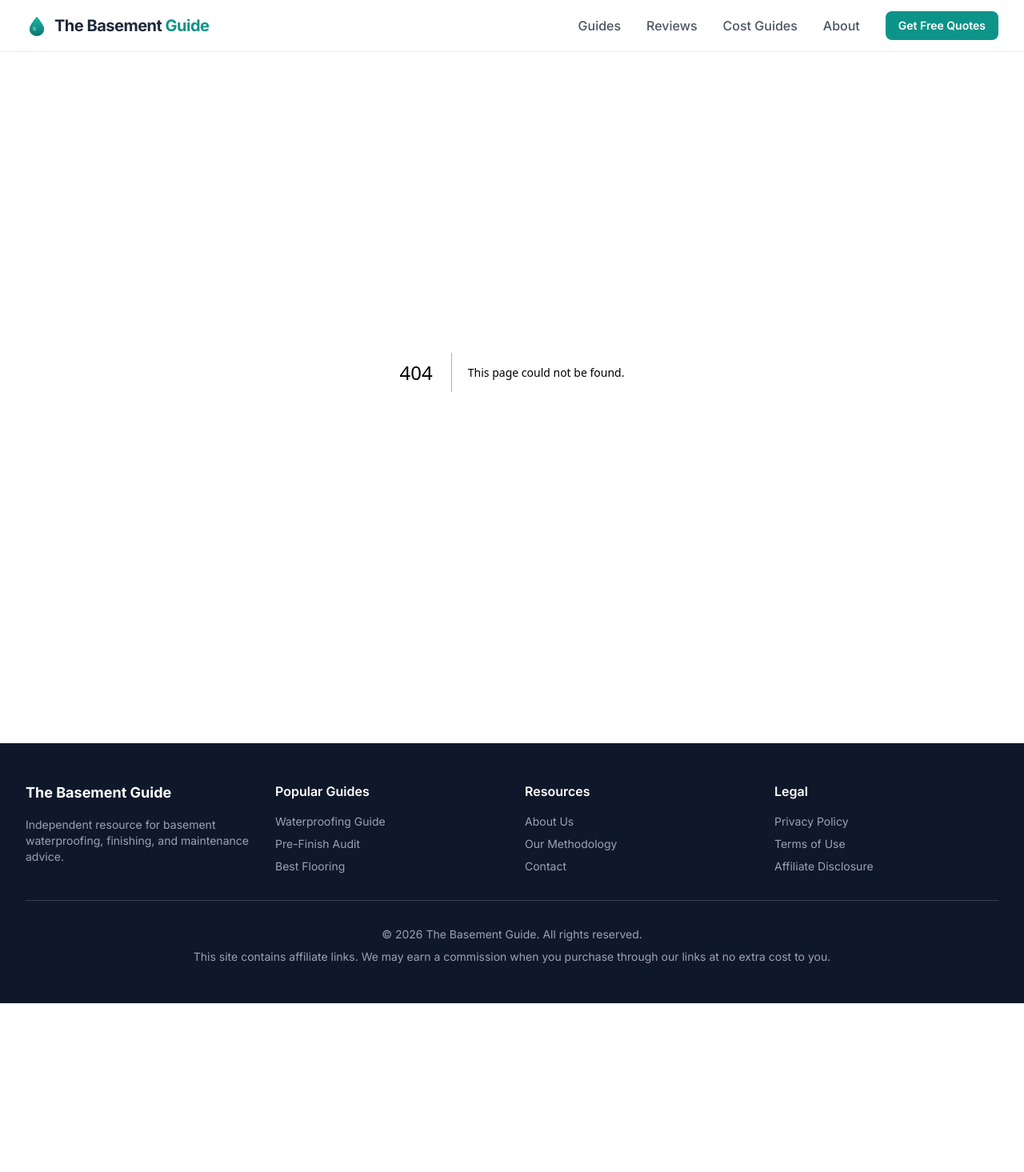
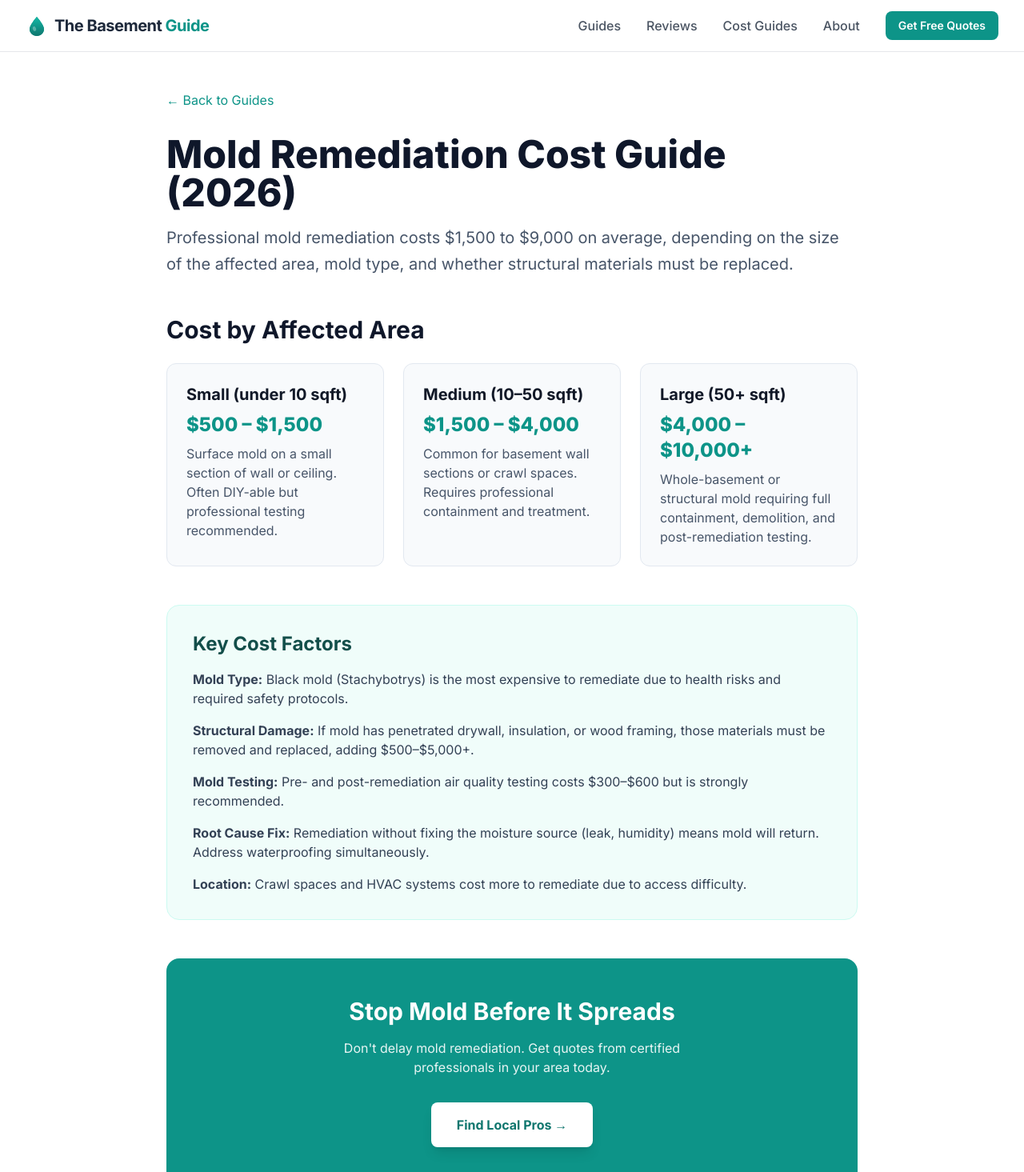
Before and after one commit to thebasementguide2026/basement-guide, a Next.js app: page /articles/mold-remediation-cost in a window 1280 px wide. Before the commit this address had no page. Shown: the top 1465 px of the page at 80% size. Before the commit the page ends 1254 px from the top, so only its background shows below. Built offline with nearby package versions, Linux system fonts and the light colour scheme.

Commit message:
feat: add Mold Remediation Cost guide

```diff
--- /dev/null
+++ b/app/articles/mold-remediation-cost/page.tsx
@@ -0,0 +1,69 @@
+import Link from 'next/link';
+
+export const metadata = {
+  title: 'Mold Remediation Cost 2026 | Price Guide',
+  description: 'How much does mold remediation cost in 2026? Average prices by area size, mold type, and severity.',
+};
+
+export default function MoldRemediationCost() {
+  return (
+    <article className="max-w-4xl mx-auto px-4 py-12">
+      <nav className="mb-8">
+        <Link href="/" className="text-teal-600 hover:underline">← Back to Guides</Link>
+      </nav>
+
+      <header className="mb-12">
+        <h1 className="text-4xl md:text-5xl font-extrabold text-slate-900 mb-4">
+          Mold Remediation Cost Guide (2026)
+        </h1>
+        <p className="text-xl text-slate-600 leading-relaxed">
+          Professional mold remediation costs $1,500 to $9,000 on average, depending on the size of the affected area, mold type, and whether structural materials must be replaced.
+        </p>
+      </header>
+
+      <section className="mb-12">
+        <h2 className="text-3xl font-bold text-slate-900 mb-6">Cost by Affected Area</h2>
+        <div className="grid md:grid-cols-3 gap-6">
+          <div className="bg-slate-50 p-6 rounded-xl border border-slate-200">
+            <h3 className="text-xl font-bold mb-2">Small (under 10 sqft)</h3>
+            <p className="text-2xl font-extrabold text-teal-600 mb-2">$500 – $1,500</p>
+            <p className="text-slate-600">Surface mold on a small section of wall or ceiling. Often DIY-able but professional testing recommended.</p>
+          </div>
+          <div className="bg-slate-50 p-6 rounded-xl border border-slate-200">
+            <h3 className="text-xl font-bold mb-2">Medium (10–50 sqft)</h3>
+            <p className="text-2xl font-extrabold text-teal-600 mb-2">$1,500 – $4,000</p>
+            <p className="text-slate-600">Common for basement wall sections or crawl spaces. Requires professional containment and treatment.</p>
+          </div>
+          <div className="bg-slate-50 p-6 rounded-xl border border-slate-200">
+            <h3 className="text-xl font-bold mb-2">Large (50+ sqft)</h3>
+            <p className="text-2xl font-extrabold text-teal-600 mb-2">$4,000 – $10,000+</p>
+            <p className="text-slate-600">Whole-basement or structural mold requiring full containment, demolition, and post-remediation testing.</p>
+          </div>
+        </div>
+      </section>
+
+      <section className="mb-12 bg-teal-50 p-8 rounded-2xl border border-teal-100">
+        <h2 className="text-2xl font-bold text-teal-900 mb-4">Key Cost Factors</h2>
+        <ul className="space-y-4 text-slate-700">
+          <li><strong>Mold Type:</strong> Black mold (Stachybotrys) is the most expensive to remediate due to health risks and required safety protocols.</li>
+          <li><strong>Structural Damage:</strong> If mold has penetrated drywall, insulation, or wood framing, those materials must be removed and replaced, adding $500–$5,000+.</li>
+          <li><strong>Mold Testing:</strong> Pre- and post-remediation air quality testing costs $300–$600 but is strongly recommended.</li>
+          <li><strong>Root Cause Fix:</strong> Remediation without fixing the moisture source (leak, humidity) means mold will return. Address waterproofing simultaneously.</li>
+          <li><strong>Location:</strong> Crawl spaces and HVAC systems cost more to remediate due to access difficulty.</li>
+        </ul>
+      </section>
+
+      <div className="bg-teal-600 rounded-2xl p-8 lg:p-12 text-white text-center">
+        <h2 className="text-3xl font-bold mb-4">Stop Mold Before It Spreads</h2>
+        <p className="mb-8 opacity-90 max-w-lg mx-auto">
+          Don't delay mold remediation. Get quotes from certified professionals in your area today.
+        </p>
+        <div className="flex flex-col sm:flex-row gap-4 justify-center">
+          <Link href="/get-free-quotes" className="bg-white text-teal-700 px-8 py-4 rounded-lg font-bold hover:bg-teal-50 transition shadow-lg">
+            Find Local Pros →
+          </Link>
+        </div>
+      </div>
+    </article>
+  );
+}
```
